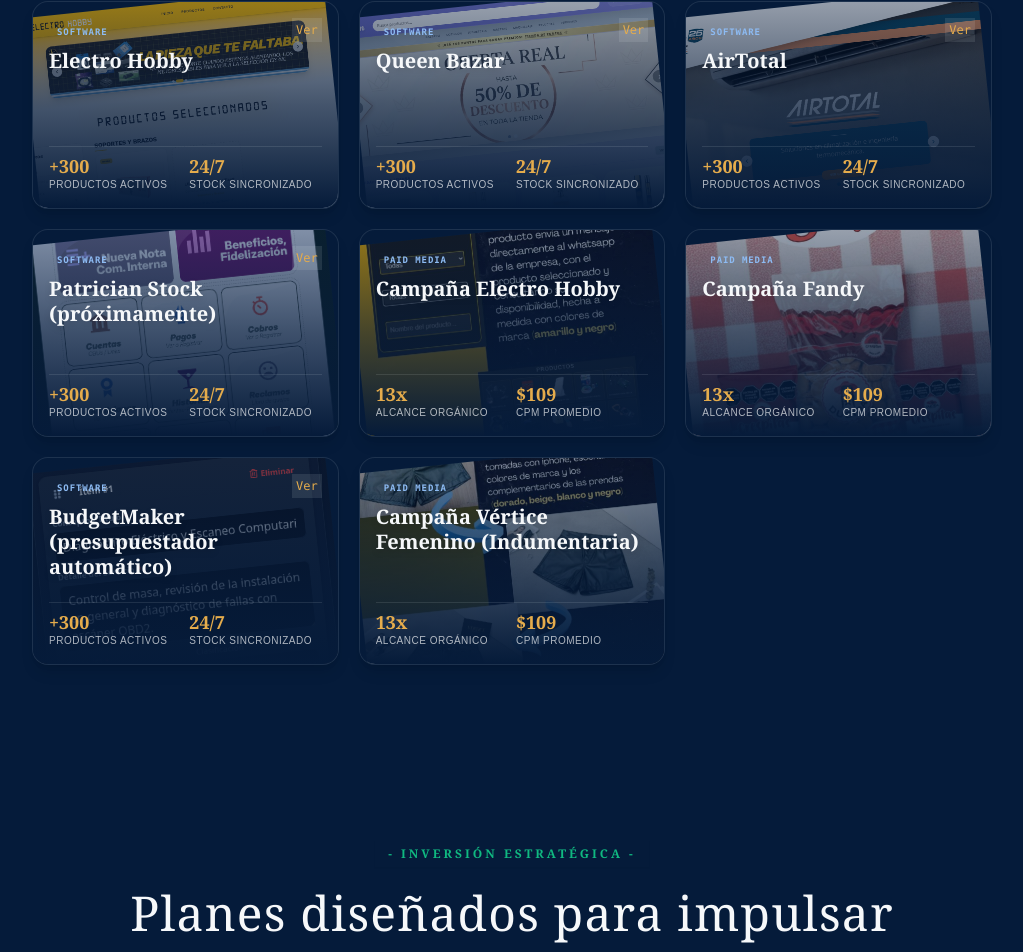
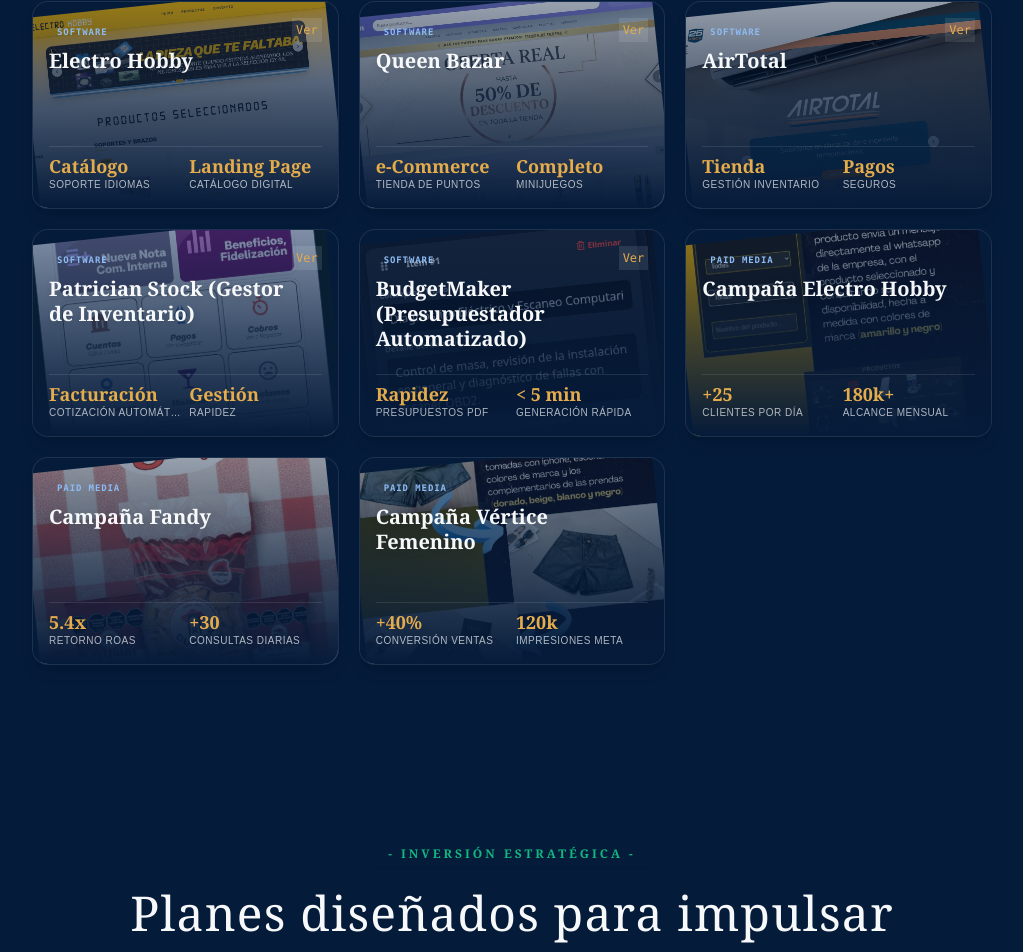
Before and after one commit to brutalkingran/patrician-software, a React (Vite) app: page / in a window 1280 px wide. Shown: the part 4116-5068 px from the top of the page, without its empty margins (128-1151 px from the left). Built offline with nearby package versions, Linux system fonts and the light colour scheme.

Commit message:
proyectos actualizados

```diff
--- a/src/data/projectsData.js
+++ b/src/data/projectsData.js
@@ -6,8 +6,8 @@ export const PROJECTS_DATA = [
     image: "/img/eh.png",
     url: "https://electrohobby.com.ar/",
     virtues: [
-      { value: "+300", label: "Productos Activos" },
-      { value: "24/7", label: "Stock Sincronizado" },
+      { value: "Catálogo", label: "Soporte Idiomas" },
+      { value: "Landing Page", label: "Catálogo Digital" },
     ],
   },
   {
@@ -17,8 +17,8 @@ export const PROJECTS_DATA = [
     image: "/img/queen.png",
     url: "https://queen-regaleria.shop/",
     virtues: [
-      { value: "+300", label: "Productos Activos" },
-      { value: "24/7", label: "Stock Sincronizado" },
+      { value: "e-Commerce", label: "Tienda de Puntos" },
+      { value: "Completo", label: "Minijuegos" },
     ],
   },
   {
@@ -28,54 +28,41 @@ export const PROJECTS_DATA = [
     image: "/img/air.png",
     url: "https://airtotal.shop/",
     virtues: [
-      { value: "+300", label: "Productos Activos" },
-      { value: "24/7", label: "Stock Sincronizado" },
+      { value: "Tienda", label: "Gestión Inventario" },
+      { value: "Pagos", label: "Seguros" },
     ],
   },
   {
     id: "stock",
-    title: "Patrician Stock (próximamente)",
+    title: "Patrician Stock (Gestor de Inventario)",
     category: "software",
     image: "/img/stock2.jpeg",
     url: "#",
     virtues: [
-      { value: "+300", label: "Productos Activos" },
-      { value: "24/7", label: "Stock Sincronizado" },
+      { value: "Facturación", label: "Cotización Automática" },
+      { value: "Gestión", label: "Rapidez" },
     ],
   },
-  // {
-  //   id: "viajes",
-  //   title: "Tu Web de Turismo",
-  //   category: "software",
-  //   image: "/img/IDEargentina-index.webp",
-  //   url: "https://swk.lyricaltokarev.com/",
-  //   virtues: [
-  //     { value: "+300", label: "Productos Activos" },
-  //     { value: "24/7", label: "Stock Sincronizado" },
-  //   ],
-  // },
-
-  // {
-  //   id: "spatium",
-  //   title: "Spatium Turismo",
-  //   category: "software",
-  //   image: "/img/spatium.webp",
-  //   url: "https://spatiumviajes.netlify.app/",
-  //   virtues: [
-  //     { value: "100%", label: "Automatizado" },
-  //     { value: "< 1s", label: "Carga Ultra-Rápida" },
-  //   ],
-  // },
-
+  {
+    id: "budget",
+    title: "BudgetMaker (Presupuestador Automatizado)",
+    category: "software",
+    image: "/img/prep.png",
+    url: "https://swk.lyricaltokarev.com/",
+    virtues: [
+      { value: "Rapidez", label: "Presupuestos PDF" },
+      { value: "< 5 min", label: "Generación Rápida" },
+    ],
+  },
   {
     id: "electrohobby_mkt",
     title: "Campaña Electro Hobby",
     category: "marketing",
     image: "/img/eh.jpg",
-    url: null, // Sin enlace por ser campaña interna de MKT
+    url: null,
     virtues: [
-      { value: "13x", label: "Alcance Orgánico" },
-      { value: "$109", label: "CPM Promedio" },
+      { value: "+25", label: "Clientes por Día" },
+      { value: "180k+", label: "Alcance Mensual" },
     ],
   },
   {
@@ -83,32 +70,21 @@ export const PROJECTS_DATA = [
     title: "Campaña Fandy",
     category: "marketing",
     image: "/img/fandy.jpg",
-    url: null, // Sin enlace por ser campaña interna de MKT
+    url: null,
     virtues: [
-      { value: "13x", label: "Alcance Orgánico" },
-      { value: "$109", label: "CPM Promedio" },
-    ],
-  },
-  {
-    id: "budget",
-    title: "BudgetMaker (presupuestador automático)",
-    category: "software",
-    image: "/img/prep.png",
-    url: "https://swk.lyricaltokarev.com/",
-    virtues: [
-      { value: "+300", label: "Productos Activos" },
-      { value: "24/7", label: "Stock Sincronizado" },
+      { value: "5.4x", label: "Retorno ROAS" },
+      { value: "+30", label: "Consultas Diarias" },
     ],
   },
   {
     id: "vertice",
-    title: "Campaña Vértice Femenino (Indumentaria)",
+    title: "Campaña Vértice Femenino",
     category: "marketing",
     image: "/img/vert.jpg",
-    url: null, // Sin enlace por ser campaña interna de MKT
+    url: null,
     virtues: [
-      { value: "13x", label: "Alcance Orgánico" },
-      { value: "$109", label: "CPM Promedio" },
+      { value: "+40%", label: "Conversión Ventas" },
+      { value: "120k", label: "Impresiones Meta" },
     ],
   },
 ];
```
